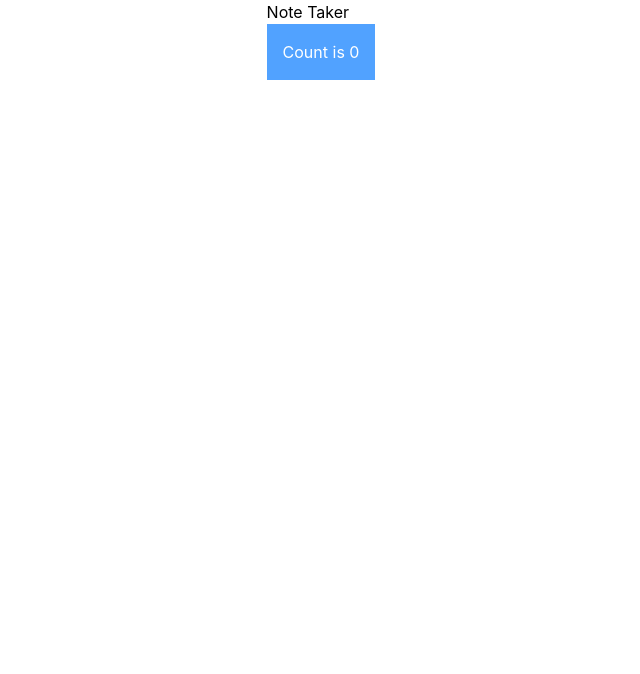
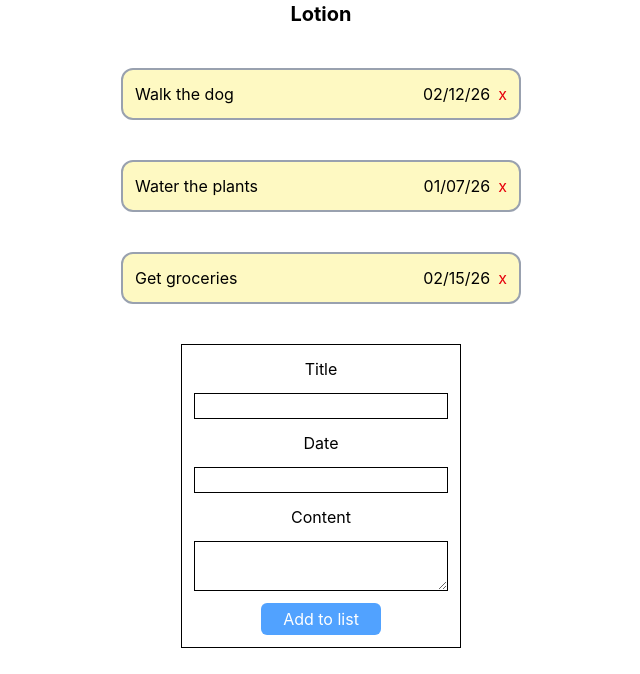
Before and after one commit to toranbehera/notes-application, a Vue app in the folder frontend/: page / in a window 1280 px wide. Shown: the top 674 px of the page, without its empty margins (319-959 px from the left). Built offline with nearby package versions, Linux system fonts and the light colour scheme.

Commit message:
create note card and form

```diff
--- a/frontend/src/App.vue
+++ b/frontend/src/App.vue
@@ -1,5 +1,5 @@
 <script setup lang="ts">
-import HelloWorld from './components/HelloWorld.vue'
+import HelloWorld from './components/NotesList.vue'
 </script>
 
 <template>
--- a/frontend/src/components/HelloWorld.vue
+++ /dev/null
@@ -1,13 +0,0 @@
-<script setup lang="ts">
-import { ref } from 'vue'
-
-const count = ref(0)
-</script>
-
-<template>
-  <section class="justify-self-center a">
-    <h1>Note Taker</h1>
-
-    <button class="text-white bg-blue-400 p-4" @click="count++">Count is {{ count }}</button>
-  </section>
-</template>
--- /dev/null
+++ b/frontend/src/components/NoteCard.vue
@@ -0,0 +1,13 @@
+<script setup lang="ts">
+defineProps(['title', 'date'])
+</script>
+
+<template>
+    <div class="flex justify-between p-3 rounded-xl border-2 border-gray-400 bg-yellow-100 w-100 mx-auto">
+        <h2>{{ title }}</h2>
+        <div class="flex gap-2">
+           <p>{{ date }}</p>
+           <button class="text-red-600">x</button>
+        </div>
+    </div>
+</template>
--- /dev/null
+++ b/frontend/src/components/NotesList.vue
@@ -0,0 +1,47 @@
+<script setup lang="ts">
+import { ref } from 'vue'
+import NoteCard from './NoteCard.vue';
+
+const noteTitle = ref('');
+const noteDate = ref('');
+
+const list = ref([
+  {title: 'Walk the dog', date: '02/12/26'},
+  {title: 'Water the plants', date: '01/07/26'},
+  {title: 'Get groceries', date: '02/15/26'}
+]);
+
+function addNote(){
+  list.value.push({title: noteTitle.value, date: noteDate.value})
+}
+
+function removeNote(){
+}
+
+</script>
+
+<template>
+  <div class="mx-auto space-y-10 text-center">
+    <h1 class="text-xl font-bold">Lotion</h1>
+
+    <NoteCard
+      v-for="note in list"
+      :key="note.title"
+      :title="note.title"
+      :date="note.date"
+    />
+
+    <div class="border-1 p-3 flex flex-col gap-3 w-70 mx-auto">
+      <label for="title">Title</label>
+      <input v-model="noteTitle" id="title" class="border">
+
+      <label for="date">Date</label>
+      <input v-model="noteDate" id="date" class="border">
+
+      <label for="content">Content</label>
+      <textarea name="content" id="content" class="border"></textarea>
+
+      <button @click="addNote" class="bg-blue-400 p-1 w-30 mx-auto text-white rounded-md">Add to list</button>
+    </div>
+  </div>
+</template>
```
